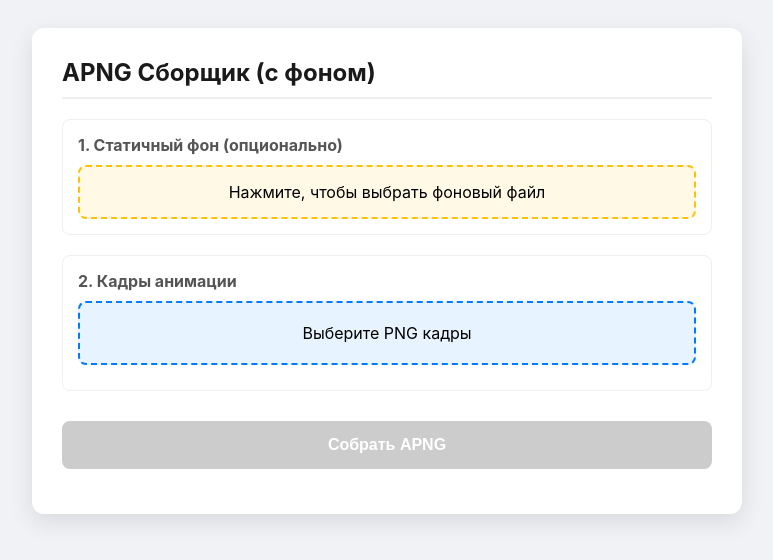
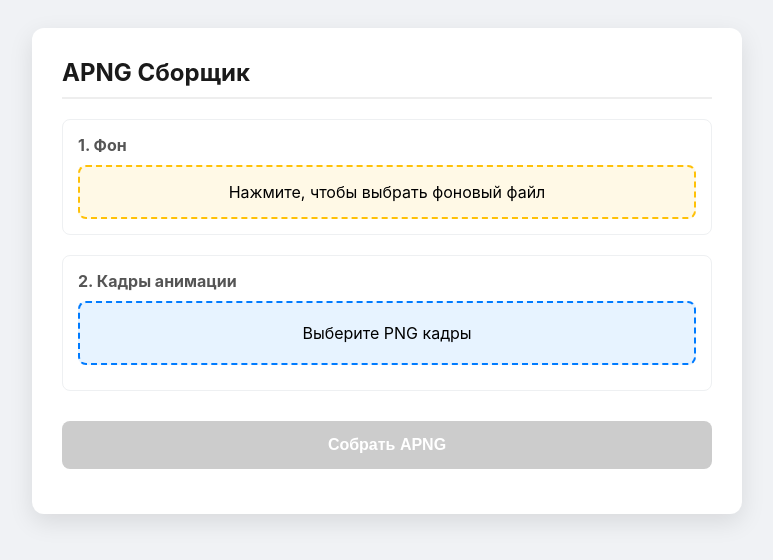
Before and after one commit to Achterstem/png, a plain HTML site: page index.html in a window 1280 px wide. Shown: the whole page, without its empty margins (253-1026 px from the left). Drawn offline with Linux system fonts and the light colour scheme.

Commit message:
Update index.html

```diff
--- a/index.html
+++ b/index.html
@@ -3,7 +3,7 @@
 <head>
     <meta charset="UTF-8">
     <meta name="viewport" content="width=device-width, initial-scale=1.0">
-    <title>APNG Assembler + Static BG</title>
+    <title>APNG Assembler</title>
     <script src="https://cdn.jsdelivr.net/npm/pako@1.0.11/dist/pako.min.js"></script>
     <script src="https://cdn.jsdelivr.net/npm/upng-js@2.1.0/UPNG.min.js"></script>
     <style>
@@ -36,10 +36,10 @@
 <body>
 
 <div class="card">
-    <h2>APNG Сборщик (с фоном)</h2>
+    <h2>APNG Сборщик</h2>
 
     <div class="section">
-        <span class="section-title">1. Статичный фон (опционально)</span>
+        <span class="section-title">1. Фон</span>
         <div class="bg-zone" onclick="document.getElementById('bgInput').click()">
             Нажмите, чтобы выбрать фоновый файл
             <input type="file" id="bgInput" accept="image/png, image/jpeg" style="display:none">
```
